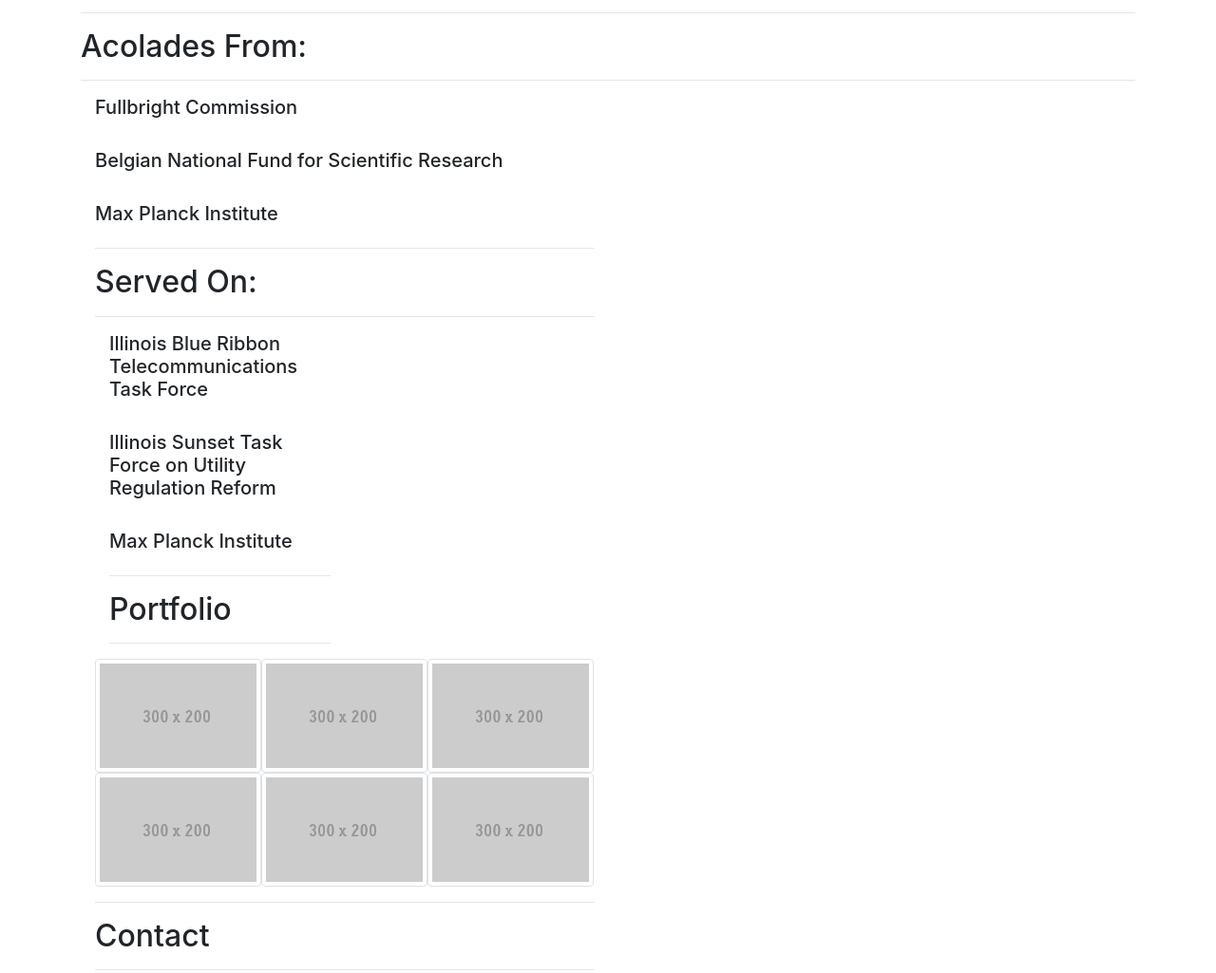
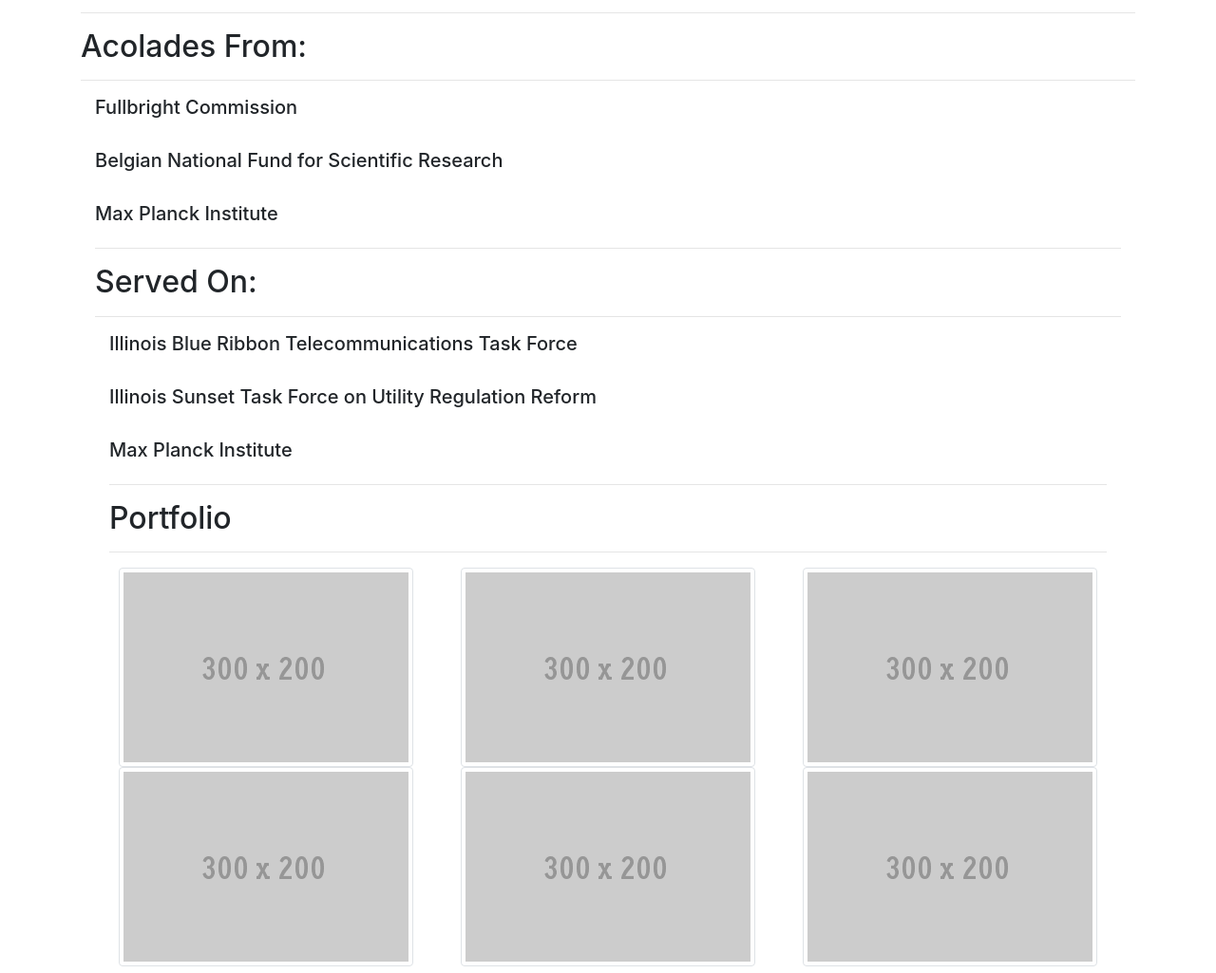
Before and after one commit to LittleJon5/MarkLeeWebsite, a plain HTML site: page index.html in a window 1280 px wide. Shown: the part 1160-2185 px from the top of the page at 95% size. Drawn offline with Linux system fonts and the light colour scheme.

Commit message:
formating fixes

```diff
--- a/index.html
+++ b/index.html
@@ -161,7 +161,7 @@
     <hr>
     <h2>Acolades From:</h2>
     <hr>
-    <div class="col-md-6 col-sm-12">
+    <div class="col-sm-12">
       <div class="row">
         <div class="col-12">
           <h5>
@@ -182,7 +182,7 @@
         Served On:
       </h2>
       <hr>
-      <div class="col-md-6 col-sm-12">
+      <div class="col-sm-12">
         <div class="row">
           <div class="col-12">
             <h5>
```
